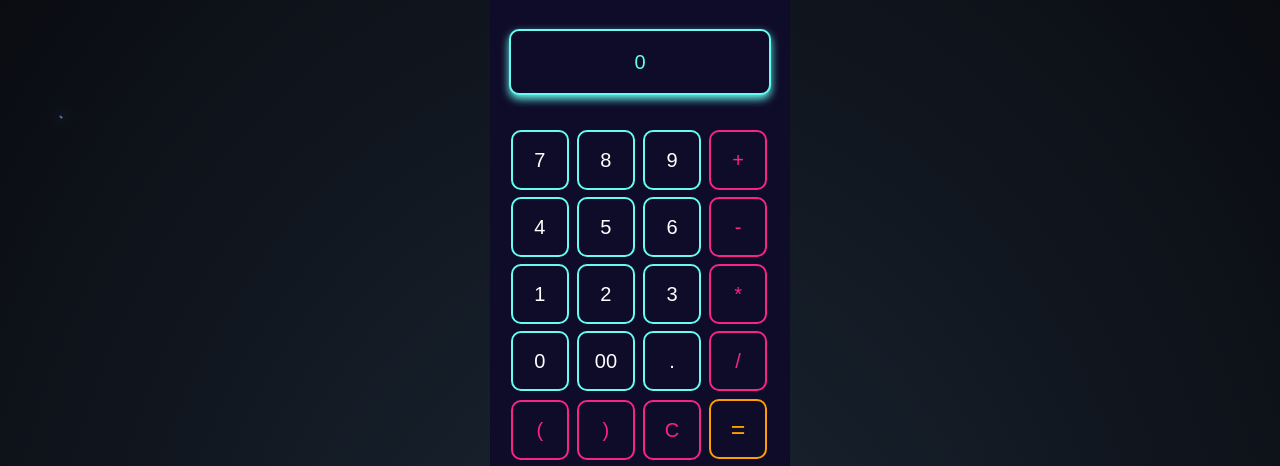
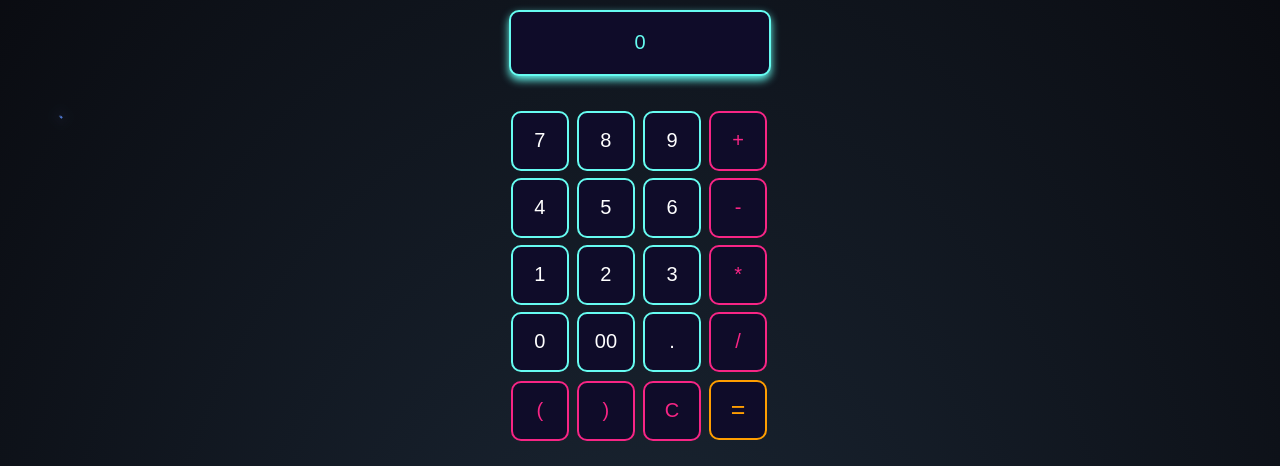
Before and after one commit to lakshaykhokhar2003/Calculator, a plain HTML site: page index.html in a window 1280 px wide. Shown: the part 105-571 px from the top of the page. Drawn offline with Linux system fonts and the light colour scheme.

Commit message:
bug fixes on calculator

```diff
--- a/cal.css
+++ b/cal.css
@@ -87,19 +87,6 @@ h1 {
     align-self: flex-end;
 }
 
-
-.main {
-    width: 300px;
-    height: 500px;
-    display: flex;
-    align-items: center;
-    justify-content: center;
-    flex-direction: column;
-    background: #0f0c29;
-    background: -webkit-linear-gradient(to right, #24243e, #302b63, #0f0c29);
-    border-radius: 8px;
-
-}
 
 
 input:hover {
```
